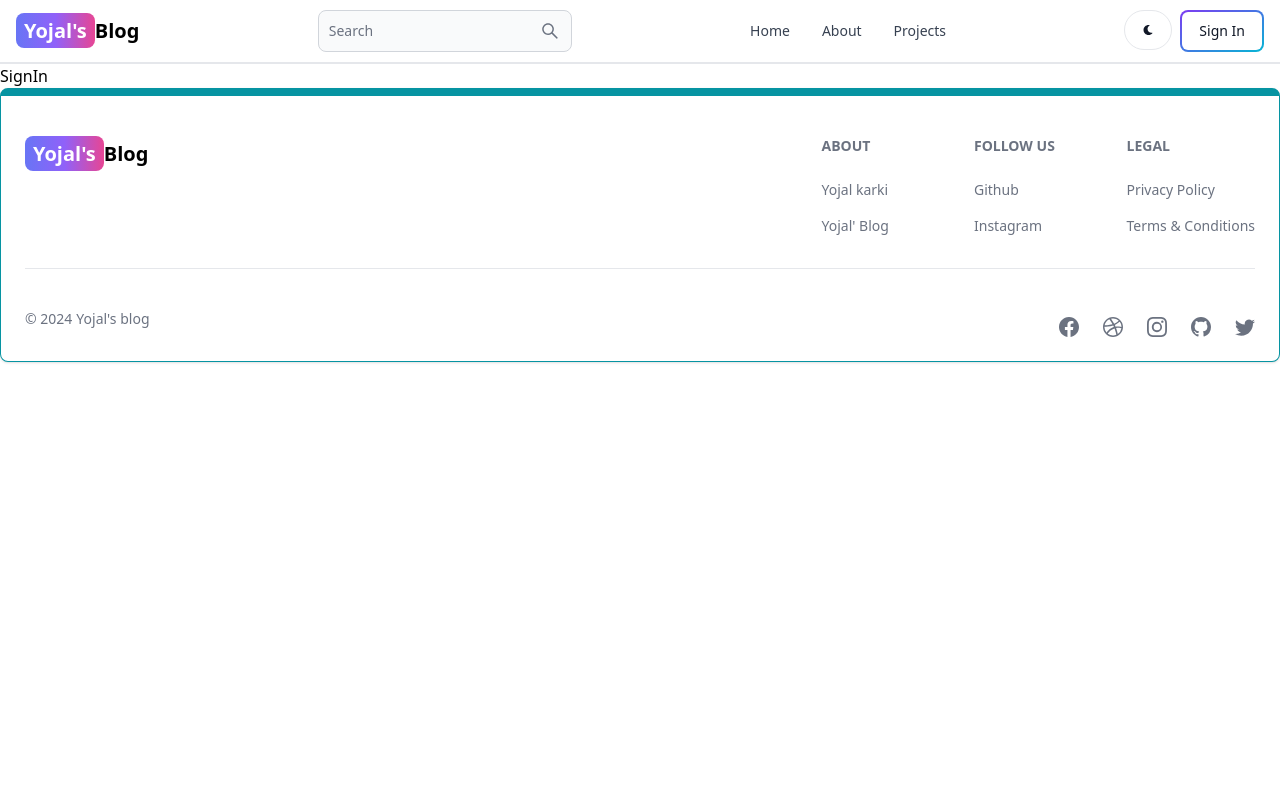
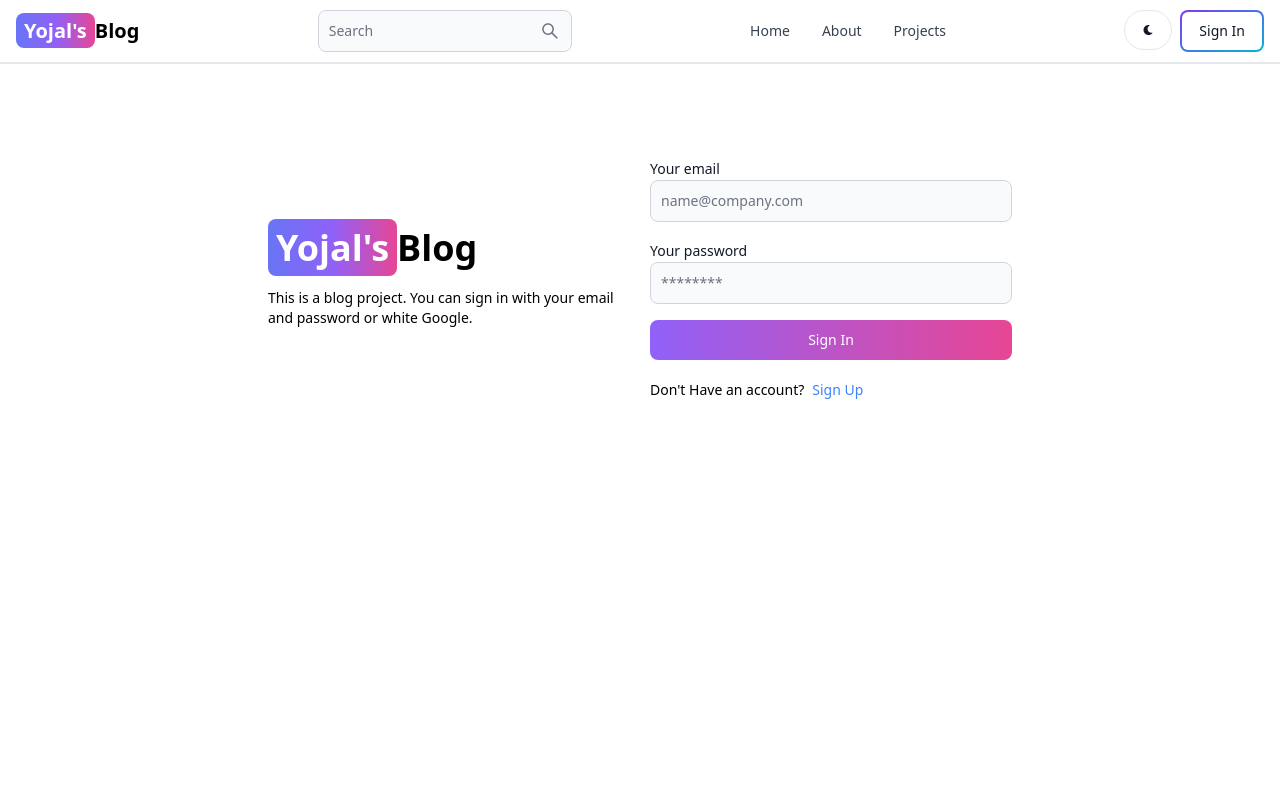
Before and after one commit to Yojal-karki7/mern-blog, a React (Vite) app in the folder client/: page /sign-in in a window 1280 px wide. Shown: the top 800 px of the page. Built offline with nearby package versions, Linux system fonts and the light colour scheme.

Commit message:
complete sign in page functionality

```diff
--- a/client/src/pages/SignIn.jsx
+++ b/client/src/pages/SignIn.jsx
@@ -1,9 +1,96 @@
-import React from 'react'
+import { Alert, Button, Label, Spinner, TextInput } from 'flowbite-react'
+import React, {useState} from 'react'
+import { Link, useNavigate } from 'react-router-dom'
 
 const SignIn = () => {
+  const [formData, setFormData] = useState({})
+  const [errorMessage, setErrorMessage] = useState(null)
+  const [loading, setLoading] = useState(false)
+  const navigate = useNavigate();
+
+  const handleChange = (e)=>{
+    setFormData({...formData, [e.target.id]: e.target.value.trim() })
+  };
+
+  const handleSubmit = async(e)=>{
+    e.preventDefault();
+    if(!formData.email || !formData.password){
+      return setErrorMessage('Please fill all forms');
+    }
+    try {
+      setLoading(true)
+      setErrorMessage(null)
+      const response = await fetch('/api/auth/signin', {
+        method: 'POST',
+        headers: { 'Content-Type': 'application/json' },
+        body: JSON.stringify(formData),
+      })
+      console.log(response);
+
+      const data = await response.json();
+      if(data.success === false){
+        return setErrorMessage(data.message);
+      }
+      setLoading(false)
+      if(response.ok){
+        navigate('/home');
+      }
+    } catch (error) {
+      setErrorMessage(error.message)
+      setLoading(false)
+    }
+  }
+
   return (
-    <div>
-      SignIn
+    <div className='min-h-screen mt-20'>
+      <div className="flex flex-col p-3 max-w-3xl mx-auto md:flex-row md:items-center gap-5">
+        {/*left*/}
+        <div className="flex-1">
+        <Link to="/" className=' font-bold dark:text-white text-4xl'>
+        <span className='px-2 py-1 bg-gradient-to-r from-indigo-500 via-purple-500 to-pink-500 rounded-lg text-white'>
+          Yojal's
+        </span>
+        Blog
+      </Link>
+      <p className='text-sm mt-5'>
+        This is a blog project. You can sign in with your email and password or white Google.
+      </p>
+        </div>
+        {/*right*/}
+        <div className="flex-1">
+          <form className='flex flex-col gap-4' onSubmit={handleSubmit}>
+            <div>
+              <Label value='Your email'/>
+              <TextInput type='email' placeholder='name@company.com' id='email' onChange={handleChange} />
+            </div>
+            <div>
+              <Label value='Your password'/>
+              <TextInput type='password' placeholder='********' id='password' onChange={handleChange}/>
+            </div>
+            <Button gradientDuoTone='purpleToPink' type='submit' disabled={loading}>
+              {loading ? (
+                <>
+                <Spinner size='sm'/>
+              <span className='pl-3'>Loading...</span>
+              </>
+            ) : 'Sign In'}
+            </Button>
+          </form>
+          <div className="flex gap-2 text-sm mt-5">
+            <span>Don't Have an account?</span>
+            <Link to='/sign-up' className='text-blue-500' >
+            Sign Up
+            </Link>
+          </div>
+          {
+            errorMessage && (
+              <Alert className='mt-5' color='failure'>
+                {errorMessage}
+              </Alert>
+            )
+          }
+        </div>
+      </div>
     </div>
   )
 }
```
